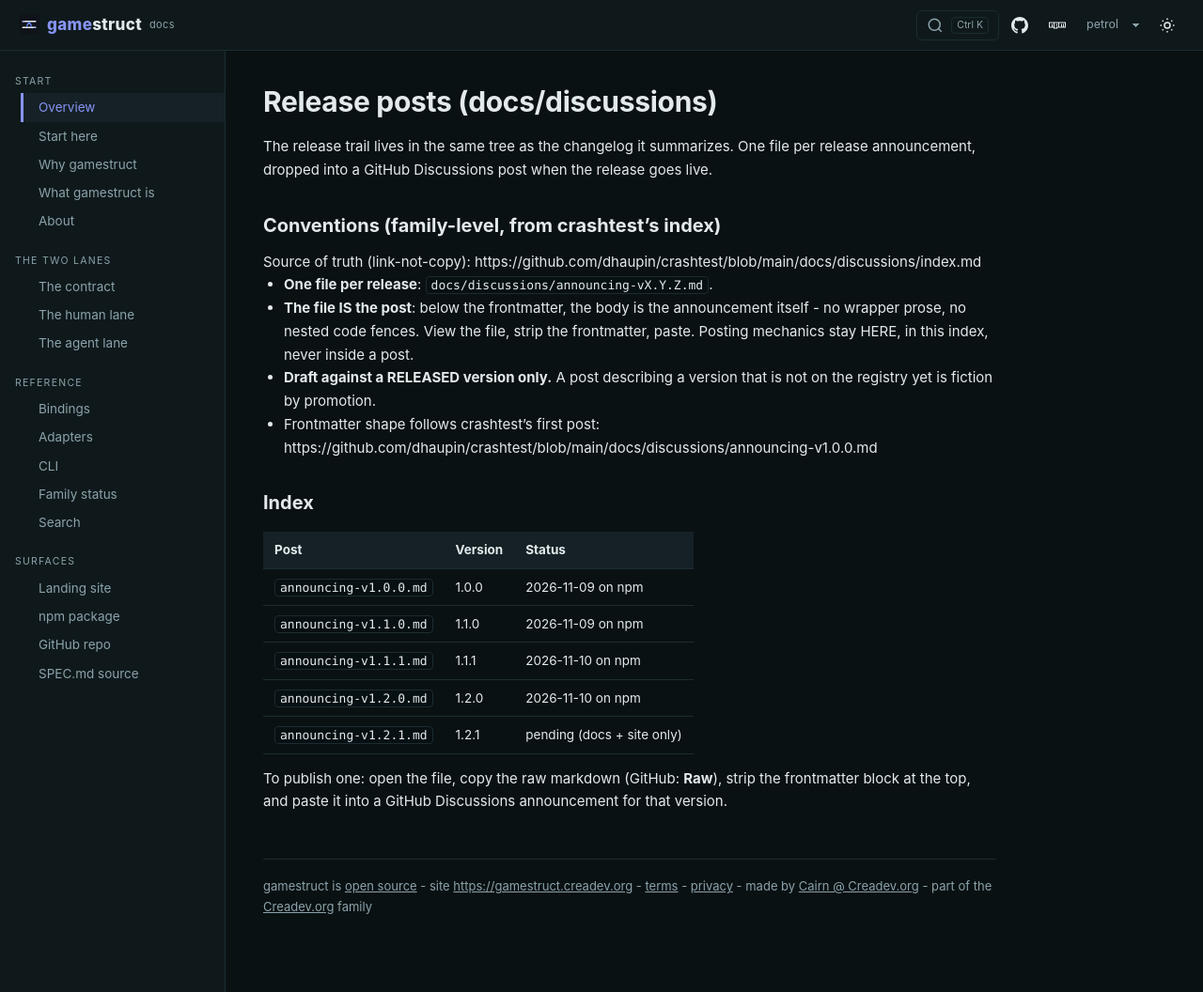
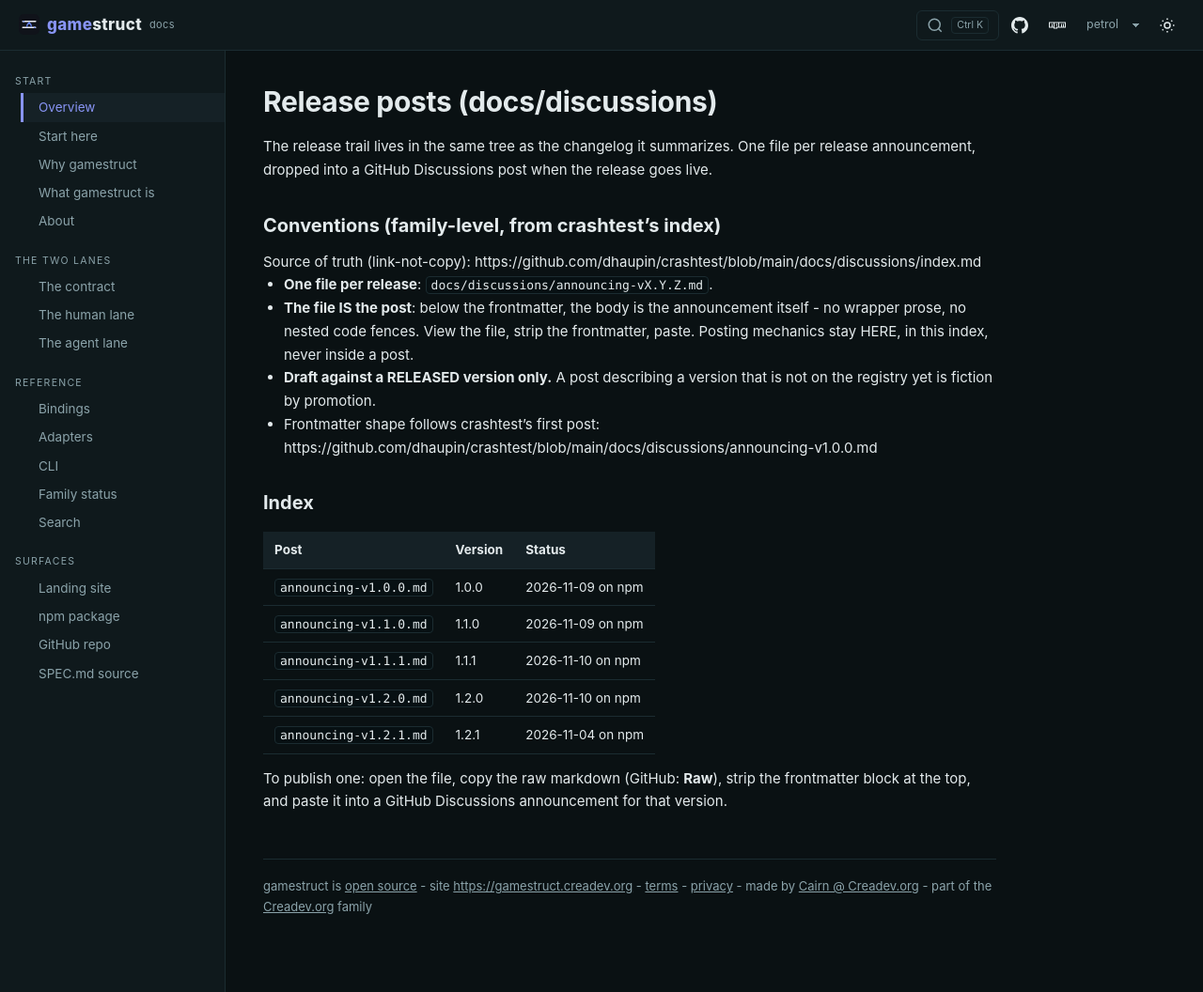
Before and after one commit to dhaupin/gamestruct, a Jekyll site: the page built from docs/discussions/index.md, in a window 1280 px wide and 1056 px high. Shown: the whole window at 94% size. Built offline with Jekyll 4.4.1, drawn with Linux system fonts in a browser that asks for light colours.

Commit message:
docs: flip the v1.2.1 discussions index row to 'on npm'
1.2.1 shipped through the ladder (publish -> release -> verify, all
success); npm latest 1.2.1 with provenance, GH release carries
gamestruct-1.2.1.tgz.

Co-authored-by: openhands <openhands@all-hands.dev>

```diff
--- a/docs/discussions/index.md
+++ b/docs/discussions/index.md
@@ -27,6 +27,6 @@ Source of truth (link-not-copy): https://github.com/dhaupin/crashtest/blob/main/
 | `announcing-v1.1.0.md` | 1.1.0 | 2026-11-09 on npm |
 | `announcing-v1.1.1.md` | 1.1.1 | 2026-11-10 on npm |
 | `announcing-v1.2.0.md` | 1.2.0 | 2026-11-10 on npm |
-| `announcing-v1.2.1.md` | 1.2.1 | pending (docs + site only) |
+| `announcing-v1.2.1.md` | 1.2.1 | 2026-11-04 on npm |
 
 To publish one: open the file, copy the raw markdown (GitHub: **Raw**), strip the frontmatter block at the top, and paste it into a GitHub Discussions announcement for that version.
```
